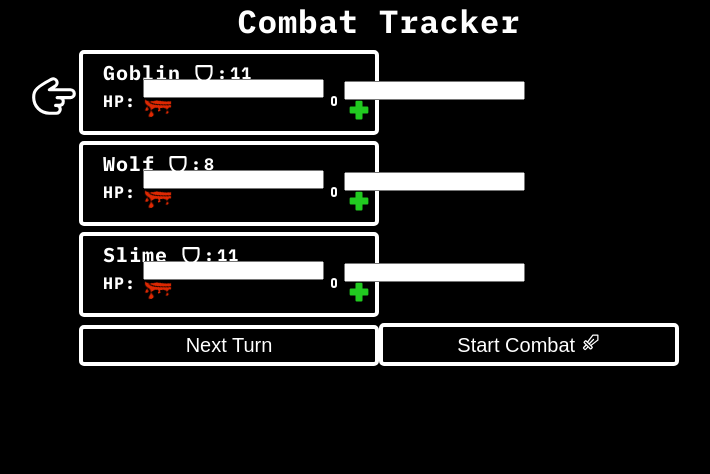
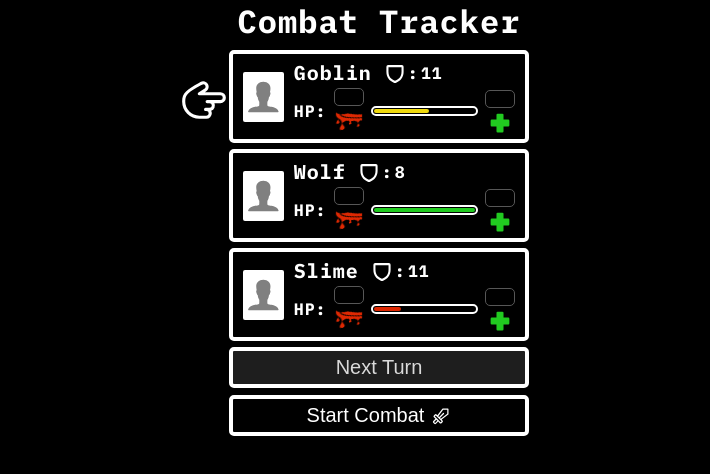
Before and after one commit to dreniff3/Combat-Tracker, a React (Vite) app in the folder frontend/: page / in a window 1280 px wide. Shown: the top 474 px of the page, without its empty margins (261-971 px from the left). Built offline with nearby package versions, Linux system fonts and the light colour scheme.

Commit message:
Add styles for number inputs

```diff
--- a/frontend/src/index.css
+++ b/frontend/src/index.css
@@ -51,6 +51,12 @@ h1 {
 
 }
 
+.buttons {
+  display: flex;
+  flex-direction: column;
+  gap: 7px;
+}
+
 button {
   width: 300px;
   background-color: inherit;
@@ -60,10 +66,14 @@ button {
   border: 4px solid #FFF;
   padding: 5px 10px;
   font-size: 20px;
-  /* transition: background-color 500ms, color 500ms; */
+  display: flex;
+  gap: 7px;
+  justify-content: center;
+  align-items: center;
 }
 
-button:hover {
+button:disabled,
+button[disabled] {
   background-color: #1e1e1e;
   color: #dadada;
 }
@@ -135,6 +145,7 @@ button:active {
 
 .fighter-card--stats {
   width: 100%;
+  margin-top: 12px;
 }
 
 .fighter-card--stats > h5 {
@@ -161,3 +172,33 @@ button:active {
 .health-container .health-container--bar {
 
 }
+
+.health-input {
+  display: flex;
+  flex-direction: column;
+  width: 30px;
+  gap: 5px;
+}
+
+.health-input > input {
+  background-color: inherit;
+  color: #575757;
+  border: solid 1px #575757;
+  border-radius: 5px;
+  text-align: center;
+  padding-top: 1px;
+  height: fit-content;
+  font-weight: bold;
+}
+
+/* Chrome, Safari, Edge, Opera */
+input::-webkit-outer-spin-button,
+input::-webkit-inner-spin-button {
+  -webkit-appearance: none;
+  margin: 0;
+}
+
+/* Firefox */
+input[type=number] {
+  -moz-appearance: textfield;
+}
```
